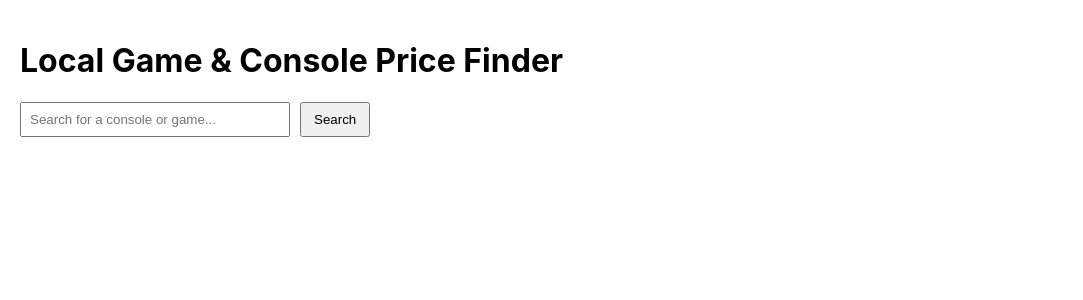
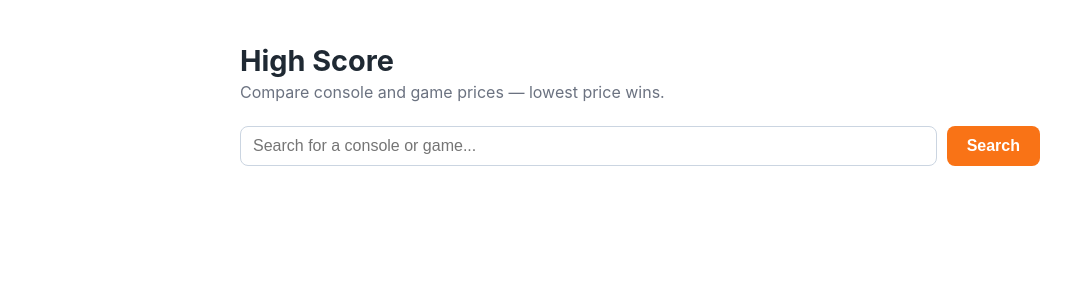
Before and after one commit to DCurnutt-FullSailCS/price-finder-rd, a React (Create React App) app: page / in a window 1280 px wide. Shown: the top 300 px of the page, without its empty margins (0-1083 px from the left). Built offline with nearby package versions, Linux system fonts and the light colour scheme.

Commit message:
Add styled result cards, unified layout, and app name (High Score)

```diff
--- a/src/App.css
+++ b/src/App.css
@@ -1,38 +1,143 @@
-.App {
-  text-align: center;
+/* ============================================================
+   Local Game & Console Price Finder - styles
+   ============================================================ */
+
+.app {
+  max-width: 800px;
+  margin: 0 auto;
+  padding: 24px 20px 60px;
+  font-family: -apple-system, BlinkMacSystemFont, "Segoe UI", Roboto, sans-serif;
+  color: #1f2933;
 }
 
-.App-logo {
-  height: 40vmin;
-  pointer-events: none;
+.app-title {
+  font-size: 1.8rem;
+  margin-bottom: 4px;
 }
 
-@media (prefers-reduced-motion: no-preference) {
-  .App-logo {
-    animation: App-logo-spin infinite 20s linear;
-  }
+.app-subtitle {
+  color: #6b7280;
+  margin-top: 0;
+  margin-bottom: 24px;
 }
 
-.App-header {
-  background-color: #282c34;
-  min-height: 100vh;
+/* ---------- Search bar ---------- */
+.search-bar {
   display: flex;
-  flex-direction: column;
-  align-items: center;
-  justify-content: center;
-  font-size: calc(10px + 2vmin);
-  color: white;
+  gap: 10px;
+  margin-bottom: 20px;
 }
 
-.App-link {
-  color: #61dafb;
+.search-input {
+  flex: 1;
+  padding: 10px 12px;
+  font-size: 1rem;
+  border: 1px solid #cbd5e1;
+  border-radius: 8px;
+  outline: none;
 }
 
-@keyframes App-logo-spin {
-  from {
-    transform: rotate(0deg);
-  }
-  to {
-    transform: rotate(360deg);
-  }
+.search-input:focus {
+  border-color: #f97316;
+  box-shadow: 0 0 0 3px rgba(249, 115, 22, 0.15);
 }
+
+.search-button {
+  padding: 10px 20px;
+  font-size: 1rem;
+  font-weight: 600;
+  color: #ffffff;
+  background-color: #f97316;
+  border: none;
+  border-radius: 8px;
+  cursor: pointer;
+  transition: background-color 0.15s ease;
+}
+
+.search-button:hover {
+  background-color: #ea580c;
+}
+
+/* ---------- Status messages ---------- */
+.status-message {
+  margin-top: 16px;
+  font-style: italic;
+  color: #6b7280;
+}
+
+.error-message {
+  margin-top: 16px;
+  color: #b91c1c;
+  background-color: #fef2f2;
+  border: 1px solid #fecaca;
+  border-radius: 8px;
+  padding: 10px 12px;
+}
+
+.results-header {
+  margin-top: 24px;
+  margin-bottom: 12px;
+  font-size: 1.1rem;
+}
+
+/* ---------- Result cards ---------- */
+.results-grid {
+  display: grid;
+  grid-template-columns: repeat(auto-fill, minmax(240px, 1fr));
+  gap: 14px;
+}
+
+.result-card {
+  border: 1px solid #e5e7eb;
+  border-radius: 10px;
+  padding: 14px 16px;
+  background-color: #ffffff;
+  box-shadow: 0 1px 3px rgba(0, 0, 0, 0.06);
+  transition: box-shadow 0.15s ease, transform 0.15s ease;
+}
+
+.result-card:hover {
+  box-shadow: 0 4px 12px rgba(0, 0, 0, 0.1);
+  transform: translateY(-2px);
+}
+
+.result-name {
+  font-size: 1.05rem;
+  font-weight: 600;
+  margin-bottom: 6px;
+}
+
+.result-detail {
+  color: #4b5563;
+  font-size: 0.9rem;
+  margin: 2px 0;
+}
+
+.result-price {
+  font-size: 1.15rem;
+  font-weight: 700;
+  color: #047857;
+  margin-top: 8px;
+}
+
+/* Small colored tag showing where the result came from */
+.source-tag {
+  display: inline-block;
+  font-size: 0.7rem;
+  font-weight: 600;
+  text-transform: uppercase;
+  letter-spacing: 0.03em;
+  padding: 2px 8px;
+  border-radius: 999px;
+  margin-bottom: 8px;
+}
+
+.source-local {
+  background-color: #eff6ff;
+  color: #1d4ed8;
+}
+
+.source-online {
+  background-color: #f0fdf4;
+  color: #15803d;
+}
--- a/src/App.js
+++ b/src/App.js
@@ -1,5 +1,6 @@
 import { useState } from "react";
 import consoleData from "./consoleData.json";
+import "./App.css";
 
 function App() {
   // User's search input
@@ -82,72 +83,66 @@ function App() {
   // RENDER
   // ---------------------------------------------------------
   return (
-    <div style={{ padding: "20px" }}>
-      <h1>Local Game &amp; Console Price Finder</h1>
+    <div className="app">
+      <h1 className="app-title">High Score</h1>
+      <p className="app-subtitle">
+        Compare console and game prices &mdash; lowest price wins.
+      </p>
 
-      {/* Search Input */}
+      {/* Search bar */}
+      <div className="search-bar">
         <input
           type="text"
+          className="search-input"
           placeholder="Search for a console or game..."
           value={query}
           onChange={(e) => setQuery(e.target.value)}
           onKeyDown={handleKeyDown}
-        style={{ padding: "8px", width: "250px", marginRight: "10px" }}
         />
-
-      {/* Single unified search button */}
-      <button onClick={handleSearch} style={{ padding: "8px 12px" }}>
+        <button className="search-button" onClick={handleSearch}>
           Search
         </button>
+      </div>
 
       {/* Loading Message */}
       {loading && (
-        <p style={{ marginTop: "20px", fontStyle: "italic" }}>
-          Searching for prices...
-        </p>
+        <p className="status-message">Searching for prices...</p>
       )}
 
       {/* Error Message (online failed, local still shown) */}
       {error && (
-        <p style={{ color: "red", marginTop: "20px" }}>
-          {error}
-        </p>
+        <p className="error-message">{error}</p>
       )}
 
       {/* No Results Message */}
       {!loading && searched && results.length === 0 && !error && (
-        <p style={{ marginTop: "20px", fontStyle: "italic" }}>
-          No results found.
-        </p>
+        <p className="status-message">No results found.</p>
       )}
 
       {/* Results Header */}
       {results.length > 0 && (
-        <h3 style={{ marginTop: "20px" }}>Results:</h3>
+        <h3 className="results-header">Results:</h3>
       )}
 
-      {/* Results List */}
-      <div style={{ marginTop: "10px" }}>
+      {/* Results grid of cards */}
+      <div className="results-grid">
         {results.map((item, index) => (
-          <div
-            key={index}
-            style={{
-              marginBottom: "10px",
-              padding: "10px",
-              border: "1px solid #ddd",
-              borderRadius: "6px",
-              maxWidth: "350px"
-            }}
-          >
-            {/* Local JSON result (has a "retailer" field) */}
+          <div key={index} className="result-card">
             {"retailer" in item ? (
+              /* Local JSON result (has a "retailer" field) */
               <>
-                <strong>{item.name}</strong> — {item.retailer} — ${item.price}
+                <span className="source-tag source-local">In-Store</span>
+                <div className="result-name">{item.name}</div>
+                <div className="result-detail">Retailer: {item.retailer}</div>
+                <div className="result-price">${item.price}</div>
               </>
             ) : (
               /* CheapShark API result (has "external" and "cheapest") */
               <>
-                <strong>{item.external}</strong> — Cheapest: ${item.cheapest}
+                <span className="source-tag source-online">Online Deal</span>
+                <div className="result-name">{item.external}</div>
+                <div className="result-detail">Best online price</div>
+                <div className="result-price">${item.cheapest}</div>
               </>
             )}
           </div>
```
Lines whose indentation alone changed are shown as unchanged.
